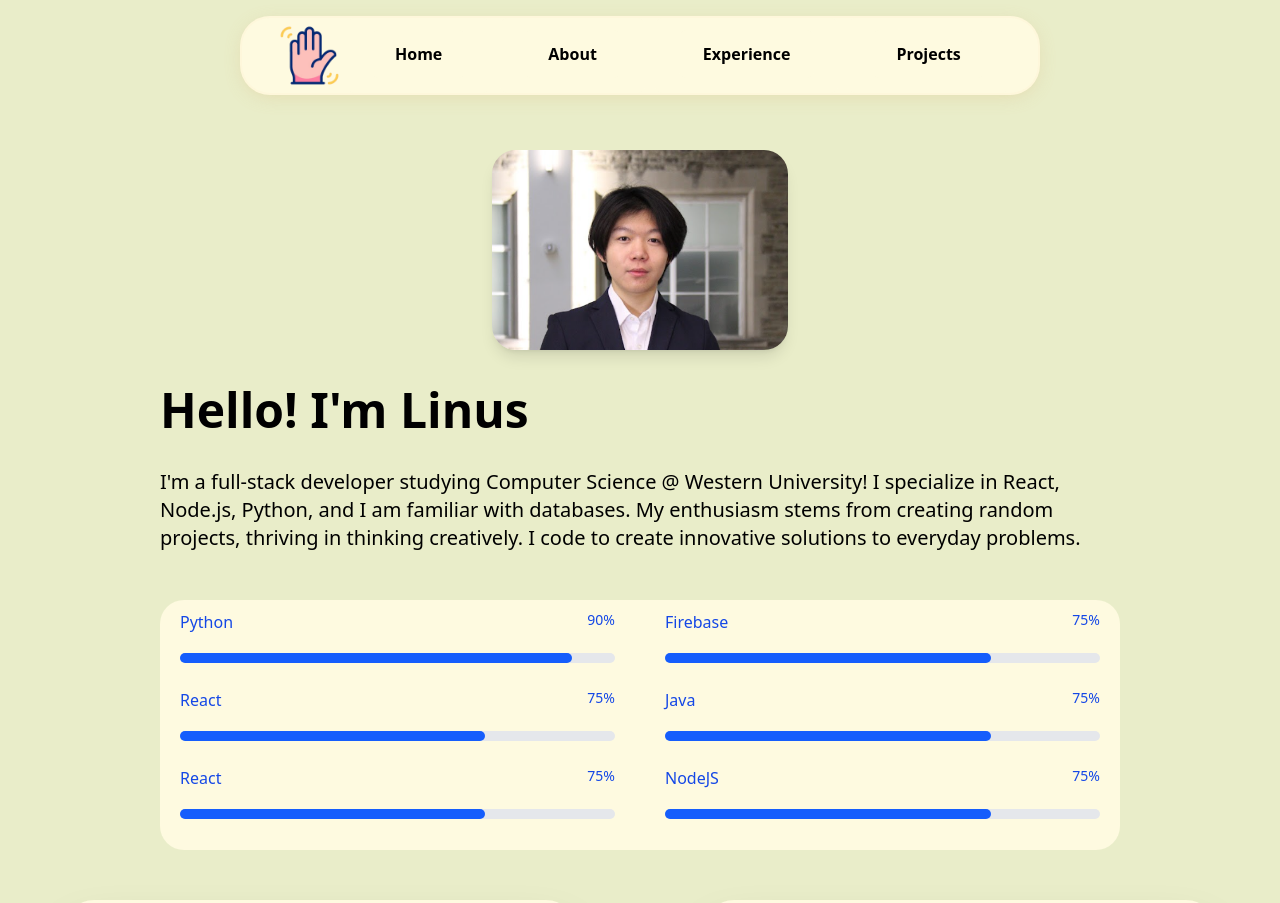
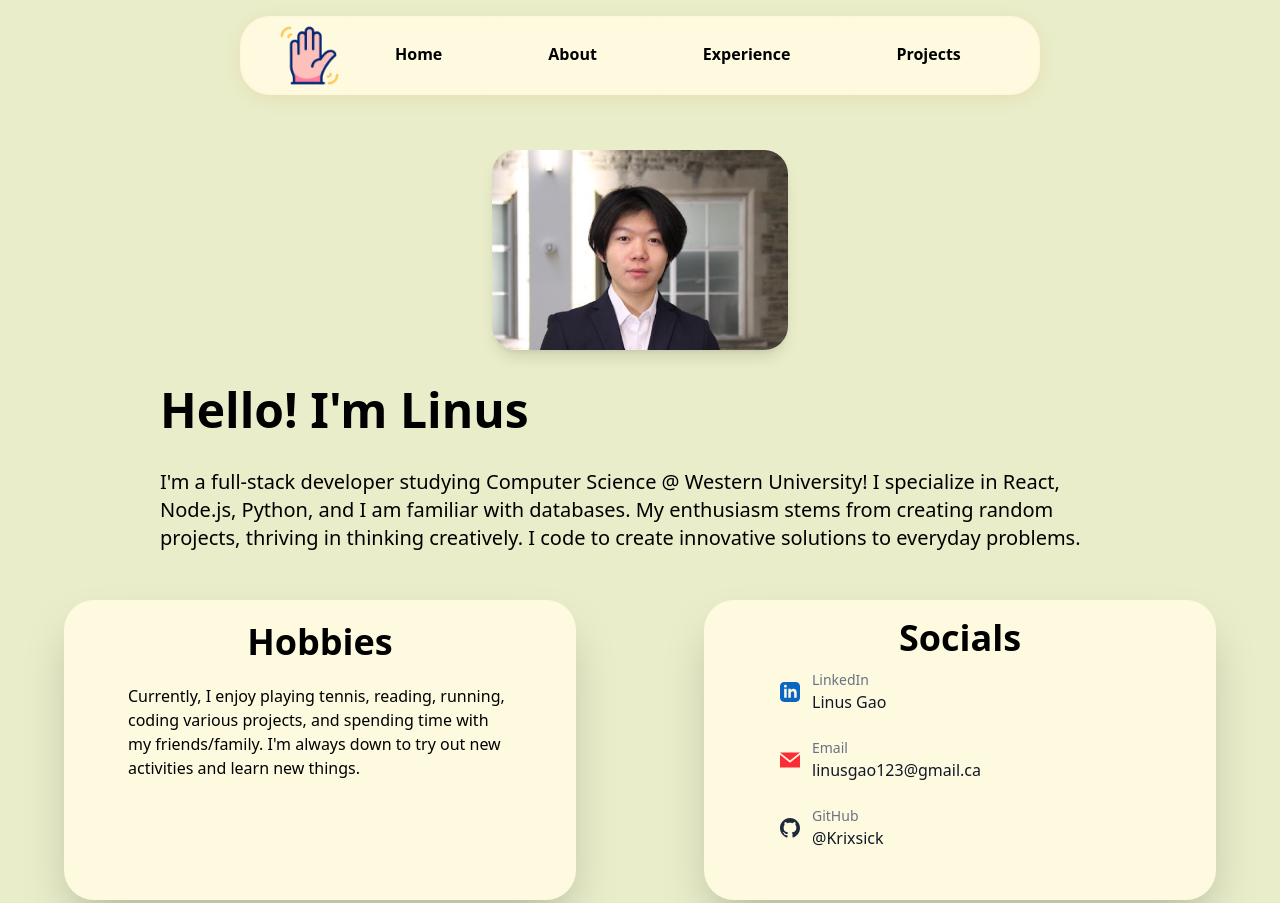
Before and after one commit to Krixsick/portfolio-2, a React (Vite) app: page /about in a window 1280 px wide. Shown: the top 903 px of the page. Built offline with nearby package versions, Linux system fonts and the light colour scheme.

Commit message:
removed the progress bars

```diff
--- a/src/Components/About.jsx
+++ b/src/Components/About.jsx
@@ -40,121 +40,19 @@ function About() {
         </div>
       </div>
       {/*fourth grid item*/}
-      <div className="flex justify-center items-center w-full mt-[50px]">
-        <div className="flex justify-between items-center w-3/4 h-full bg-[#fefae0] gap-[10px] rounded-3xl">
-          <div className="flex flex-col w-1/2 m-[20px] gap-[15px] h-full">
-            {/* First progress bar */}
-            <div className="flex justify-between mb-1 mt-[10px]">
-              <span className="text-base font-medium text-blue-700 dark:text-black">
-                Python
-              </span>
-              <span className="text-sm font-medium text-blue-700 dark:text-black">
-                90%
-              </span>
-            </div>
-            <div className="w-full bg-gray-200 rounded-full h-2.5 dark:bg-gray-700">
-              <div
-                className="bg-blue-600 h-2.5 rounded-full"
-                style={{ width: "90%" }}
-              ></div>
-            </div>
 
-            {/* Second progress bar */}
-            <div className="flex justify-between mb-1 mt-[10px]">
-              <span className="text-base font-medium text-blue-700 dark:text-black">
-                React
-              </span>
-              <span className="text-sm font-medium text-blue-700 dark:text-black">
-                75%
-              </span>
-            </div>
-            <div className="w-full bg-gray-200 rounded-full h-2.5 dark:bg-gray-700">
-              <div
-                className="bg-blue-600 h-2.5 rounded-full"
-                style={{ width: "70%" }}
-              ></div>
-            </div>
-            {/* Third progress bar */}
-            <div className="flex justify-between mb-1 mt-[10px]">
-              <span className="text-base font-medium text-blue-700 dark:text-black">
-                React
-              </span>
-              <span className="text-sm font-medium text-blue-700 dark:text-black">
-                75%
-              </span>
-            </div>
-            <div className="w-full bg-gray-200 rounded-full h-2.5 dark:bg-gray-700">
-              <div
-                className="bg-blue-600 h-2.5 rounded-full"
-                style={{ width: "70%" }}
-              ></div>
-            </div>
-          </div>
-
-          {/* Right Side progress bar */}
-          <div className="flex flex-col w-1/2 m-[20px] gap-[15px] h-full">
-            {/* First progress bar */}
-            <div className="flex justify-between mb-1 mt-[10px]">
-              <span className="text-base font-medium text-blue-700 dark:text-black">
-                Firebase
-              </span>
-              <span className="text-sm font-medium text-blue-700 dark:text-black">
-                75%
-              </span>
-            </div>
-            <div className="w-full bg-gray-200 rounded-full h-2.5 dark:bg-gray-700">
-              <div
-                className="bg-blue-600 h-2.5 rounded-full"
-                style={{ width: "75%" }}
-              ></div>
-            </div>
-
-            {/* Second progress bar */}
-            <div className="flex justify-between mb-1 mt-[10px]">
-              <span className="text-base font-medium text-blue-700 dark:text-black">
-                Java
-              </span>
-              <span className="text-sm font-medium text-blue-700 dark:text-black">
-                75%
-              </span>
-            </div>
-            <div className="w-full bg-gray-200 rounded-full h-2.5 dark:bg-gray-700">
-              <div
-                className="bg-blue-600 h-2.5 rounded-full"
-                style={{ width: "75%" }}
-              ></div>
-            </div>
-
-            {/* Third progress bar */}
-            <div className="flex justify-between mb-1 mt-[10px]">
-              <span className="text-base font-medium text-blue-700 dark:text-black">
-                NodeJS
-              </span>
-              <span className="text-sm font-medium text-blue-700 dark:text-black">
-                75%
-              </span>
-            </div>
-            <div className="w-full bg-gray-200 rounded-full h-2.5 dark:bg-gray-700">
-              <div
-                className="bg-blue-600 h-2.5 rounded-full"
-                style={{ width: "75%" }}
-              ></div>
-            </div>
-          </div>
-        </div>
-      </div>
       {/* Facts Part */}
-      <div className="flex justify-around align-center mt-[50px]">
+      <div className="flex justify-around align-center mt-[50px] h-[100%]">
         <motion.div
           whileHover={{ scale: 1.1 }}
-          className="flex rounded-[30px] w-lg h-7/10 flex-column bg-[#fefae0] flex-col shadow-2xl justify-center items-center"
+          className="flex rounded-[30px] w-lg h-full flex-column bg-[#fefae0] flex-col shadow-2xl justify-center items-center"
         >
           <div className="flex h-2/15 w-2xs justify-center">
             <motion.h1
               initial={{ opacity: 0 }}
               animate={{ opacity: 1 }}
               transition={{ duration: 1.5 }}
-              className="text-4xl font-bold font-sans"
+              className="text-4xl font-bold font-sans pt-[6px]"
             >
               Hobbies
             </motion.h1>
@@ -167,7 +65,7 @@ function About() {
         </motion.div>
         <motion.div
           whileHover={{ scale: 1.1 }}
-          className="flex rounded-[30px] w-lg h-7/10 flex-column bg-[#fefae0] flex-col shadow-2xl justify-center items-center"
+          className="flex rounded-[30px] w-lg h-full flex-column bg-[#fefae0] flex-col shadow-2xl justify-center items-center"
         >
           <div className="flex h-2/15 w-2xs justify-center">
             <motion.h1
```
